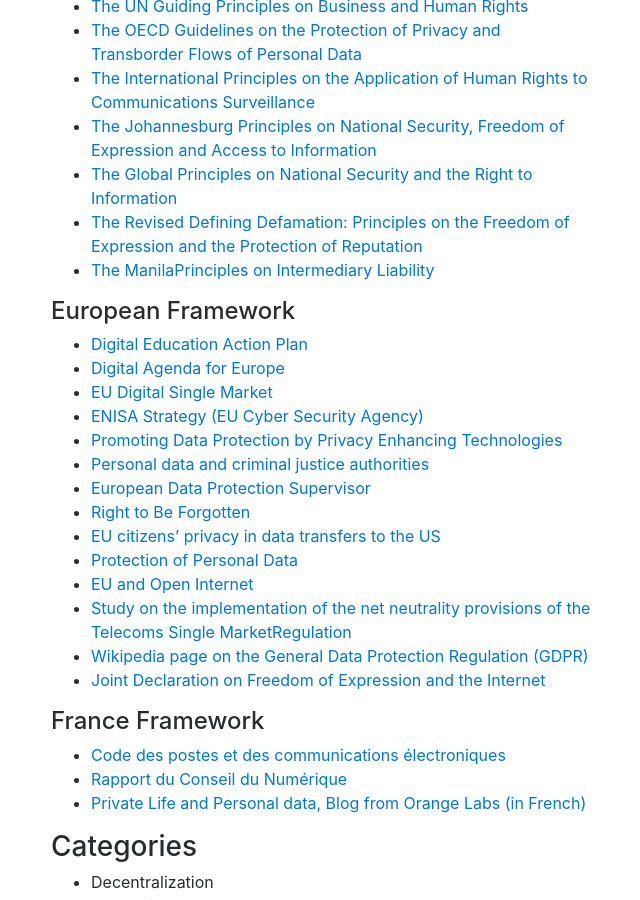
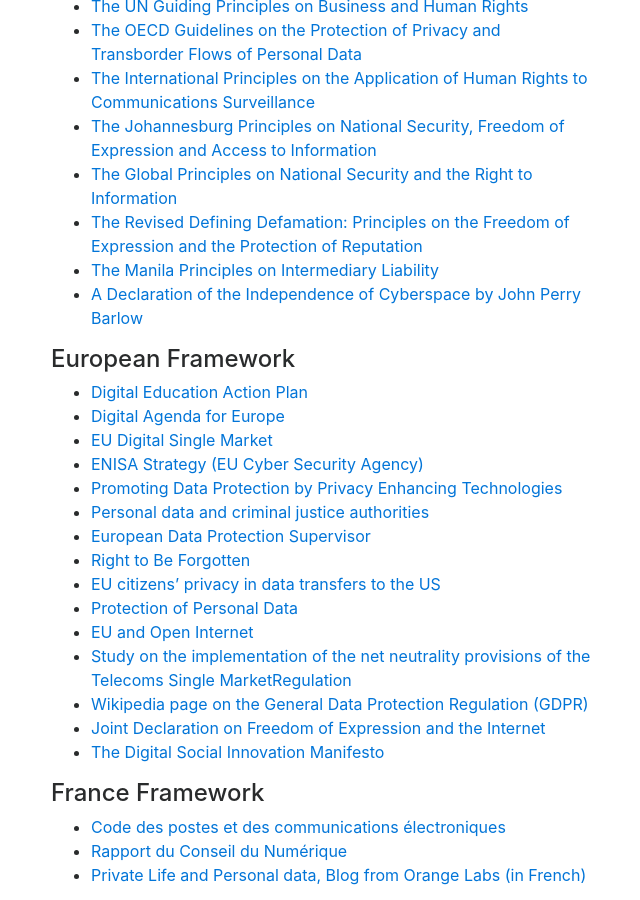
Before and after one commit to nextleap-project/nextleap-website, a Jekyll site: the page built from _projects/rights.md, in a window 1280 px wide and 900 px high, scrolled down 992 px. Shown: the whole window, without its empty margins (34-674 px from the left). Built offline with Jekyll 4.4.1, drawn with Linux system fonts in a browser that asks for light colours; nearby versions of some CDN libraries; comment, search, counter and statistics services are not loaded.

Commit message:
article added

```diff
--- a/_projects/rights.md
+++ b/_projects/rights.md
@@ -65,7 +65,9 @@
 
 <li><a href="https://via.projet-episteme.org/https://www.article19.org/data/files/medialibrary/38641/Revised-Defining-Defamation-Principles-2016.pdf">The Revised Defining Defamation: Principles on the Freedom of Expression and the Protection of Reputation</a></li>
 
-<li><a href="https://via.projet-episteme.org/https://www.manilaprinciples.org/">The ManilaPrinciples on Intermediary Liability</a></li>
+<li><a href="https://via.projet-episteme.org/https://www.manilaprinciples.org/">The Manila Principles on Intermediary Liability</a></li>
+
+<li><a href="https://via.projet-episteme.org/https://www.eff.org/fr/cyberspace-independence">A Declaration of the Independence of Cyberspace by John Perry Barlow</a></li>
 
 </ul>
 
@@ -101,6 +103,7 @@
 
 <li><a href="https://via.projet-episteme.org/http://www.osce.org/fom/78309?download=true"> Joint Declaration on Freedom of Expression and the Internet</a></li>
 
+<li><a href="https://via.projet-episteme.org/https://www.dsimanifesto.eu/manifesto/">The Digital Social Innovation Manifesto</a></li>
 
 </ul>
 
```
